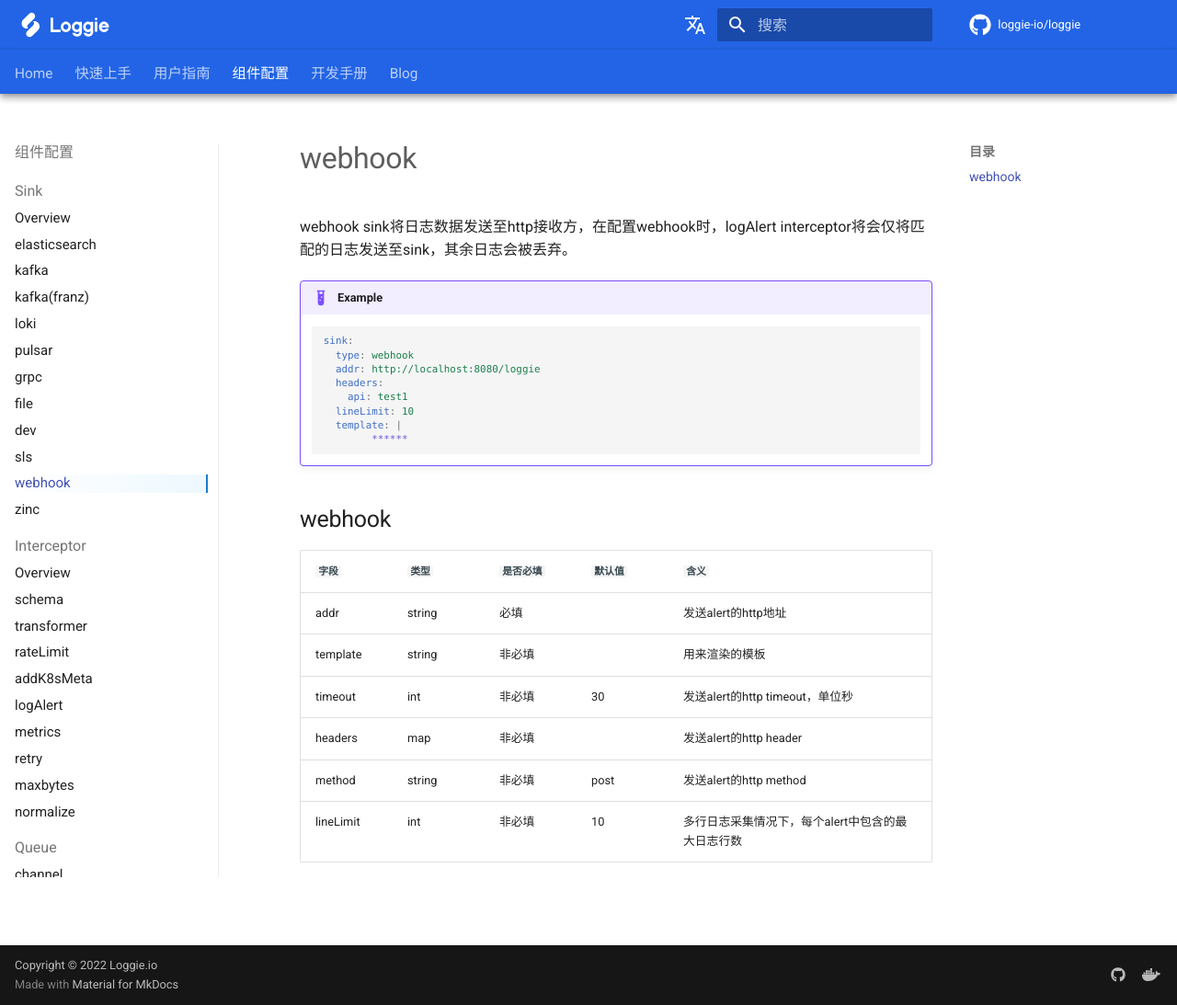
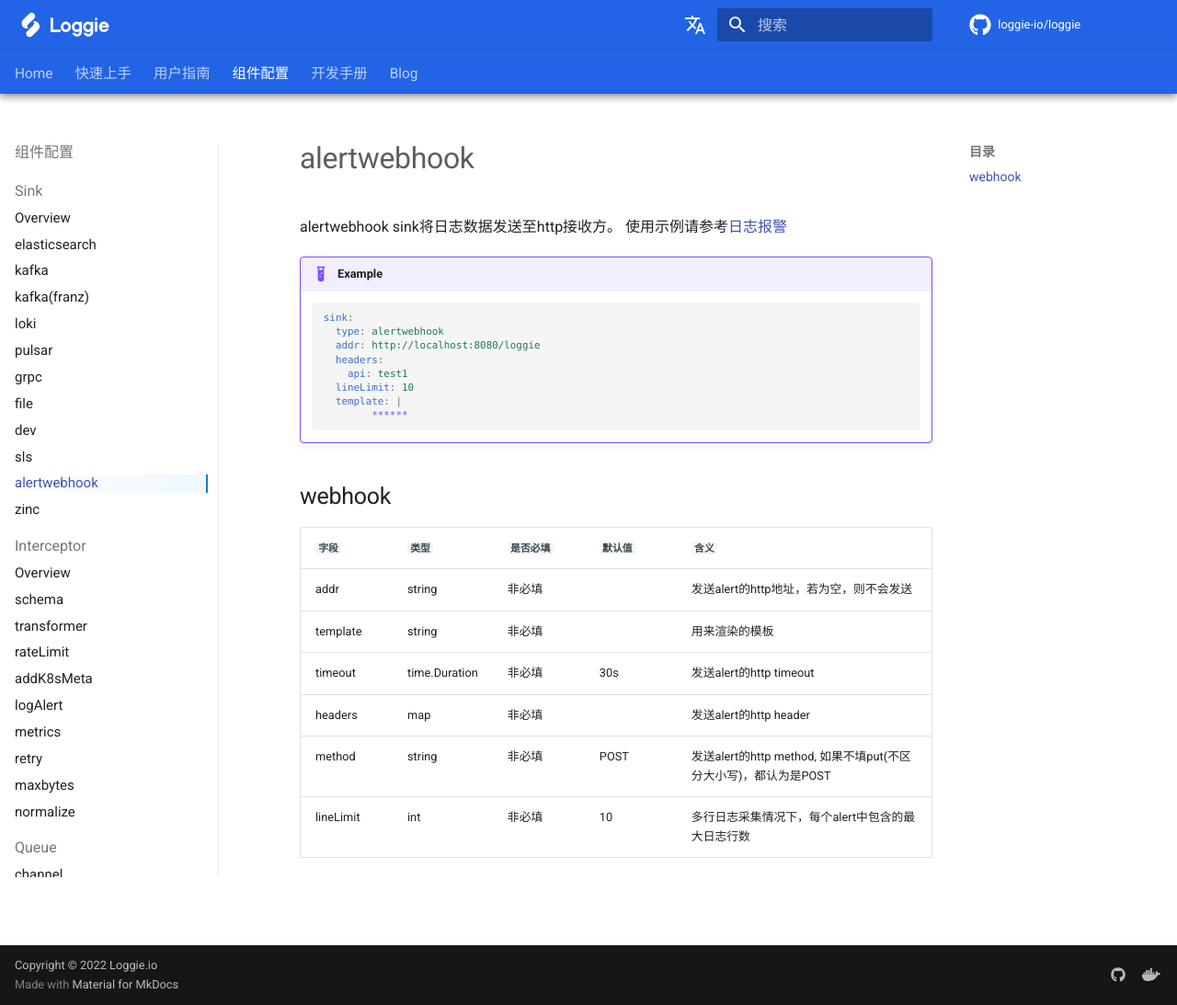
Before and after one commit to loggie-io/docs, an MkDocs documentation site: the page built from docs/reference/pipelines/sink/webhook.md, in a window 1280 px wide and 1093 px high. Shown: the whole window at 92% size. Built offline with MkDocs 1.6.1 and Material for MkDocs 9.7.7, drawn with Linux system fonts in a browser that asks for light colours; some web fonts are replaced; comment, search, counter and statistics services are not loaded.

Commit message:
fix log alert (#132)
* fix log alert

````diff
--- a/docs/reference/pipelines/sink/webhook.md
+++ b/docs/reference/pipelines/sink/webhook.md
@@ -1,12 +1,13 @@
-# webhook
+# alertwebhook
 
-webhook sink将日志数据发送至http接收方，在配置webhook时，logAlert interceptor将会仅将匹配的日志发送至sink，其余日志会被丢弃。
+alertwebhook sink将日志数据发送至http接收方。
+使用示例请参考[日志报警](../../../user-guide/monitor/service-log-alarm.md)
 
 !!! example
 
     ```yaml
     sink:
-      type: webhook
+      type: alertwebhook
       addr: http://localhost:8080/loggie
       headers:
         api: test1
@@ -17,11 +18,11 @@ webhook sink将日志数据发送至http接收方，在配置webhook时，logAle
 
 ## webhook
 
-| `字段`      | `类型`   |  `是否必填`  | `默认值` | `含义`                        |
-|-----------|--------| ----------- |-------|-----------------------------|
-| addr      | string |    必填    |       | 发送alert的http地址              |
-| template  | string |    非必填    |       | 用来渲染的模板                     |
-| timeout   | int    |    非必填    | 30    | 发送alert的http timeout，单位秒    |
-| headers   | map    |    非必填    |       | 发送alert的http header         |
-| method    | string |    非必填    | post  | 发送alert的http method         |
-| lineLimit | int    |    非必填    | 10    | 多行日志采集情况下，每个alert中包含的最大日志行数 |
+| `字段`      | `类型`          | `是否必填` | `默认值` | `含义`                                          |
+|-----------|---------------|--------|-------|-----------------------------------------------|
+| addr      | string        | 非必填    |       | 发送alert的http地址，若为空，则不会发送                      |
+| template  | string        | 非必填    |       | 用来渲染的模板                                       |
+| timeout   | time.Duration | 非必填    | 30s   | 发送alert的http timeout                          |
+| headers   | map           | 非必填    |       | 发送alert的http header                           |
+| method    | string        | 非必填    | POST  | 发送alert的http method, 如果不填put(不区分大小写)，都认为是POST |
+| lineLimit | int           | 非必填    | 10    | 多行日志采集情况下，每个alert中包含的最大日志行数                   |
--- a/nav.yml
+++ b/nav.yml
@@ -87,7 +87,7 @@ nav:
         - file: reference/pipelines/sink/file.md
         - dev: reference/pipelines/sink/dev.md
         - sls: reference/pipelines/sink/sls.md
-        - webhook: reference/pipelines/sink/webhook.md
+        - alertwebhook: reference/pipelines/sink/webhook.md
         - zinc: reference/pipelines/sink/zinc.md
 
       - Interceptor:
````
Also changed, not shown: docs/reference/monitor/logalert.md (+11 -11 lines), docs/reference/pipelines/interceptor/logalert.md (+10 -14 lines), docs/user-guide/monitor/service-log-alarm.md (+26 -4 lines).
